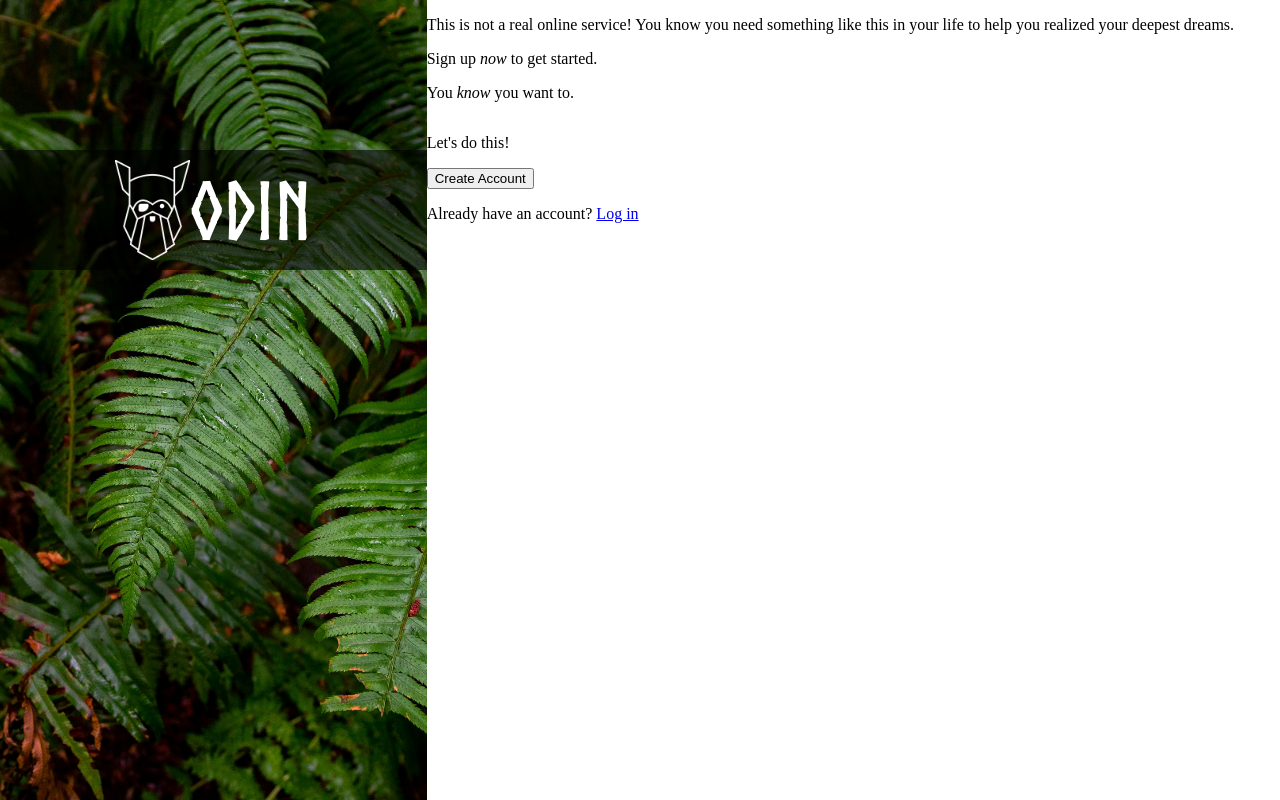
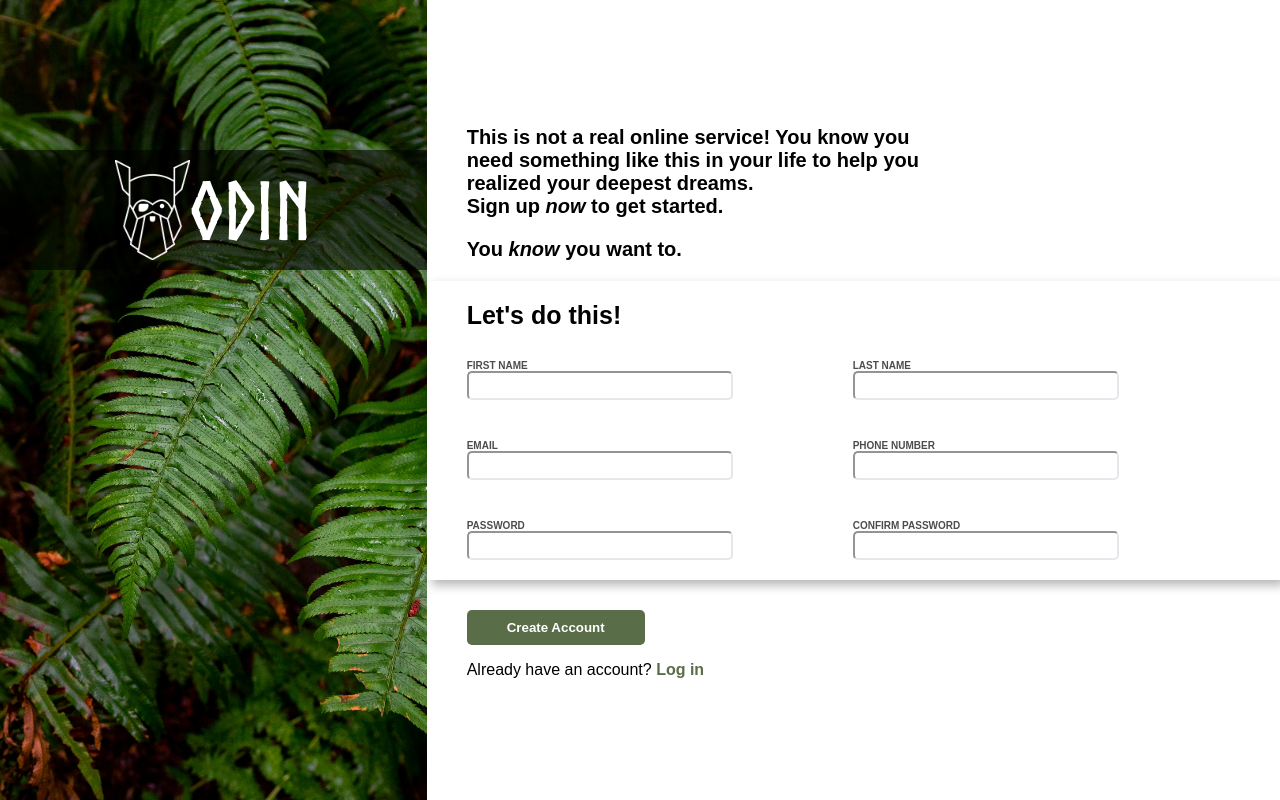
Before and after one commit to animesh-tyagi/sign-up-form, a plain HTML site: page index.html in a window 1280 px wide. Drawn offline with Linux system fonts and the light colour scheme.

Commit message:
Set up complete UI for form

```diff
--- a/index.html
+++ b/index.html
@@ -19,16 +19,42 @@
     <div class="info">
 
         <div class="text">
-            <p>This is not a real online service! You know you need something like this in your life to help you realized your deepest dreams.</p>
-            <p>Sign up <i>now</i> to get started.</p>
-            <p>You <i>know</i> you want to.</p>
+            <p class="fir">This is not a real online service! You know you need something like this in your life to help you realized your deepest dreams.<br> Sign up <i>now</i> to get started.</p>
+            <p class="sec">You <i>know</i> you want to.</p>
         </div>
         <div class="signup">
             <p>Let's do this!</p>
+            <form method="post">
+                <div class="frm">
+                    <label for="first_name">FIRST NAME</label>
+                    <input type="text" name="first_name" id="first_name">
+                </div>
+                <div class="frm">
+                    <label for="last_name">LAST NAME</label>
+                    <input type="text" name="last_name" id="last_name">
+                </div>
+                <div class="frm">
+                    <label for="email_id">EMAIL</label>
+                    <input type="email" name="email_id" id="email_id">
+                </div>
+                <div class="frm">
+                    <label for="phone_number">PHONE NUMBER</label>
+                    <input type="number" name="phone_number" id="phone_number">
+                </div>
+                <div class="frm">
+                    <label for="password">PASSWORD</label>
+                    <input type="password" name="password" id="password">
+                </div>
+                <div class="frm">
+                    <label for="first_name">CONFIRM PASSWORD</label>
+                    <input type="password" name="confirm_password" id="confirm_password">
+                </div>
+
+            </form>
 
         </div>
         <div class="end">
-            <button>Create Account</button>
+            <button type="submit">Create Account</button>
             <p>Already have an account? <a href="./index.html">Log in</a></p>
 
         </div>
--- a/style.css
+++ b/style.css
@@ -9,6 +9,7 @@ body {
     flex: 1;
     margin: 0;
     height: 100vh;
+    font-family: Arial, Helvetica, sans-serif;
 }
 
 .images {
@@ -46,4 +47,93 @@ body {
     flex: 2 1 0;
     margin: 0;
     flex-direction: column;
+    justify-content: center;
 }
+
+.text {
+    display: flex;
+    flex-direction: column;
+    font-size: 20px;
+    font-weight: 550;
+    padding-left: 40px;
+    padding-right: 350px;
+}
+
+.fir {
+    margin-bottom: 0px;
+}
+
+.signup {
+    display: flex;
+    flex-direction: column;
+    padding-left: 20px;
+    box-shadow: 5px 5px 10px rgba(0, 0, 0, 0.3);
+}
+
+.signup p {
+    font-size: 25px;
+    padding-left: 20px;
+    font-weight: 550;
+    margin: 0;
+    padding: 20px;
+    padding-bottom: 10px;
+}
+
+form {
+    display: flex;
+    flex-direction: row;
+    flex-wrap: wrap;
+}
+
+.frm {
+    display: flex;
+    flex-direction: column;
+    padding: 20px;
+    padding-right: 100px;
+}
+
+.frm label {
+    color:rgb(77, 77, 77);
+    font-size: 10px;
+    font-weight: 550;
+}
+
+.frm input {
+    appearance: none;
+    outline: none;
+    box-shadow: none;
+    font-size: 15px;
+    padding: 4px 6px;
+    width: 250px;
+    border-color: #E5E7EB;
+    border-radius: 5px;
+}
+
+input:focus {
+    border-color: #2e67da;
+    box-shadow: 5px 5px 10px rgba(0, 0, 0, 0.3);
+}
+input:invalid {
+    border-color: #b92e2e;
+}
+
+.end {
+    padding-left: 40px;
+    padding-top: 30px;
+}
+
+button {
+    appearance: none;
+    border: none;
+    color: white;
+    background-color: #596D48;
+    padding: 10px 40px;
+    border-radius: 5px;
+    font-weight: 550;
+}
+
+a {
+    text-decoration: none;
+    color: #596D48;
+    font-weight: 800;
+}
```
